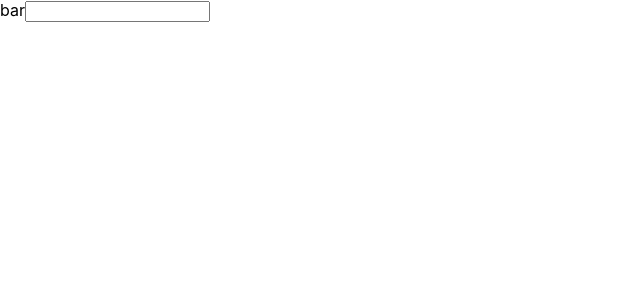
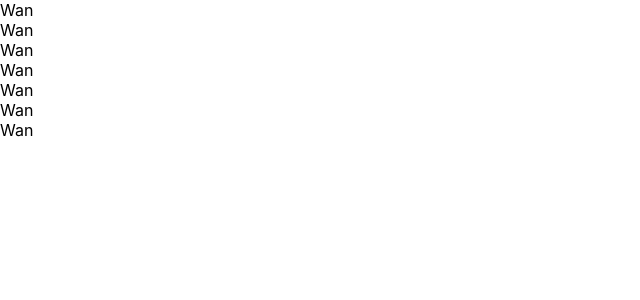
Before and after one commit to ronn-althaea/node-practice, a React (Create React App) app in the folder udemy_react_redux_crud_app/: page / in a window 1280 px wide. Shown: the top 300 px of the page, without its empty margins (0-640 px from the left). Built offline with nearby package versions, Linux system fonts and the light colour scheme.

Commit message:
learn function component

```diff
--- a/udemy_react_redux_crud_app/src/App.js
+++ b/udemy_react_redux_crud_app/src/App.js
@@ -1,15 +1,32 @@
-import React, { Component } from 'react';
+import React from 'react';
 
-class App extends Component {
-    render() {
-        return (
-            <React.Fragment>
-                <label htmlFor="bar">bar</label>
-                <input type="text" onChange={() => {console.log("kiyohi-----")}} />
-            </React.Fragment>
-        );
-    }
+// class App extends Component {
+//     render() {
+//         return (
+//             <React.Fragment>
+//                 <label htmlFor="bar">bar</label>
+//                 <input type="text" onChange={() => {console.log("kiyohi-----")}} />
+//             </React.Fragment>
+//         );
+//     }
+// }
+
+const App = () => {
+    return (
+        <div>
+          <Cat />
+          <Cat />
+          <Cat />
+          <Cat />
+          <Cat />
+          <Cat />
+          <Cat />
+        </div>
+    );
 }
 
+const Cat = () => {
+    return <div>Wan </div>;
+}
 
 export default App;
```
